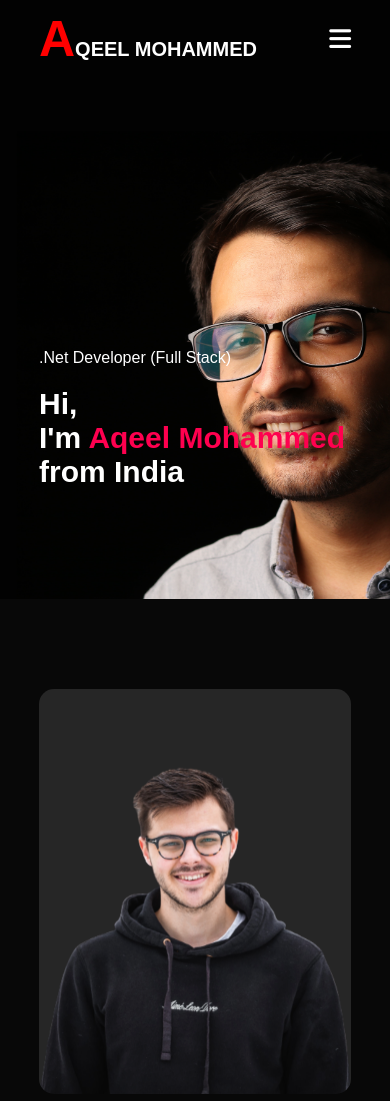
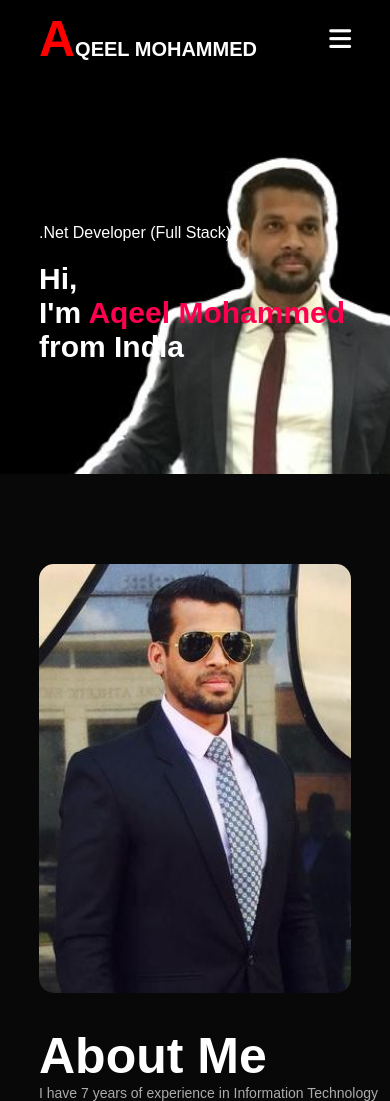
Before and after one commit to affuaqqi123/portfolio, a plain HTML site: page index.html in a window 390 px wide. Shown: the top 1101 px of the page. Drawn offline with Linux system fonts and the light colour scheme.

Commit message:
updated portfolio files

```diff
--- a/index.html
+++ b/index.html
@@ -36,7 +36,7 @@
         <div class="container">
             <div class="row">
                 <div class="about-col-1">
-                    <img src="images/user.png">
+                    <img src="images/about-img3.jpg">
                 </div>
                 <div class="about-col-2">
                     <h1 class="subtitle">About Me</h1>
@@ -175,7 +175,7 @@
             </div>
         </div>
         <div class="copyright">
-            <p>Copyright <i class="fa fa-copyright"></i> Aqeel Mohammed. made with Aqeel with lots of <i class="fa fa-heart"></i>
+            <p>Copyright <i class="fa fa-copyright"></i> Aqeel Mohammed, created by Aqeel Mohammed with lots of <i class="fa fa-heart"></i>
             </p>
         </div>
     </div>
--- a/style.css
+++ b/style.css
@@ -17,7 +17,7 @@ body {
 #header {
     width: 100%;
     height: 100vh;
-    background-image: url(images/background.png);
+    background-image: url(images/background-aqeel2.JPG);
     background-size: cover;
 
 
@@ -436,15 +436,15 @@ nav .fa {
     opacity: 1;
 }
 
-@media only screen and (max-width: 700px) {
+@media only screen and (max-width: 900px) {
     #header {
-        background-image: url(images/phone-background.png);
+        background-image: url(images/background-aqeel-mobile3.JPG);
         height: 100%;
         padding-bottom: 100px;
     }
 
     .header-text {
-        margin-top: 90%;
+        margin-top: 50%;
         font-size: 16px;
 
     }
```
Also changed, not shown: images/about-img.jpg (added), images/about-img2.jpg (added), images/about-img3.jpg (added), images/background-aqeel-mobile.JPG (added), images/background-aqeel-mobile2.JPG (added), images/background-aqeel-mobile3.JPG (added), images/background-aqeel.JPG (added), images/background-aqeel2.JPG (added).
